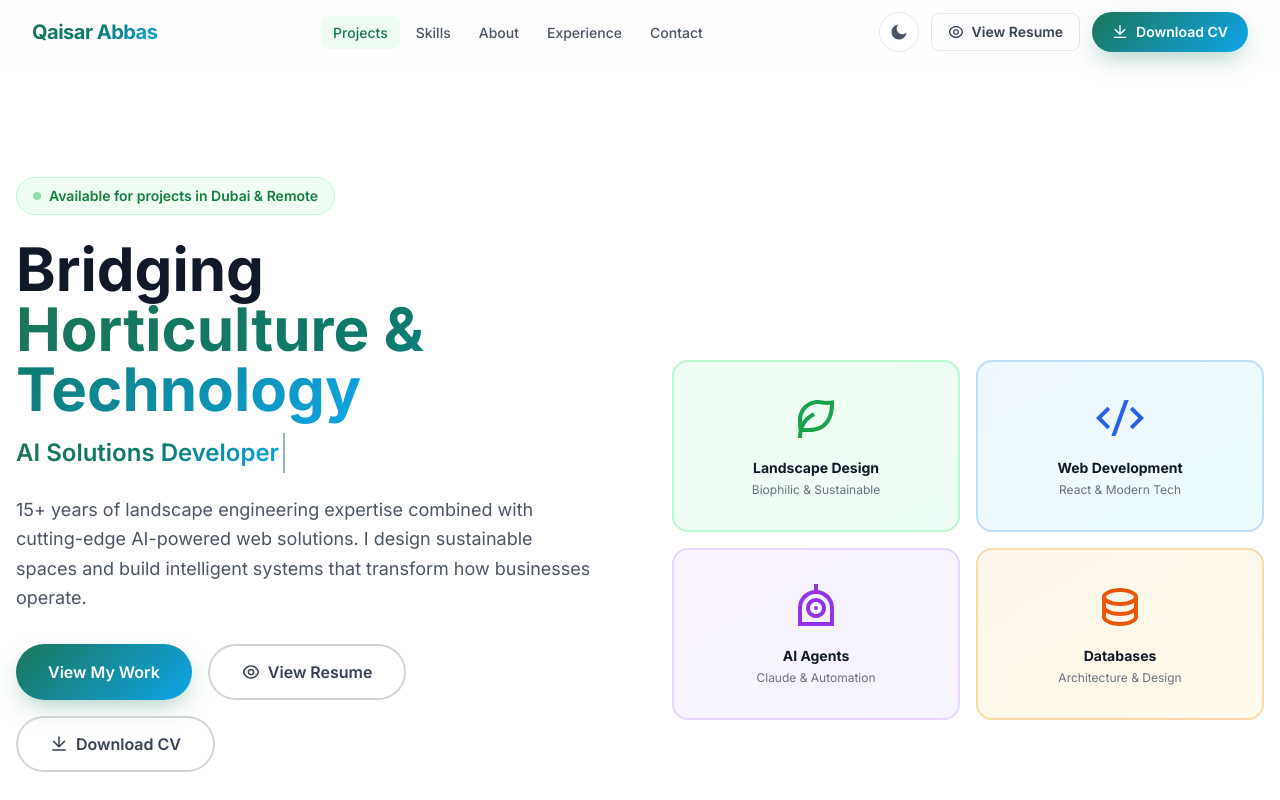
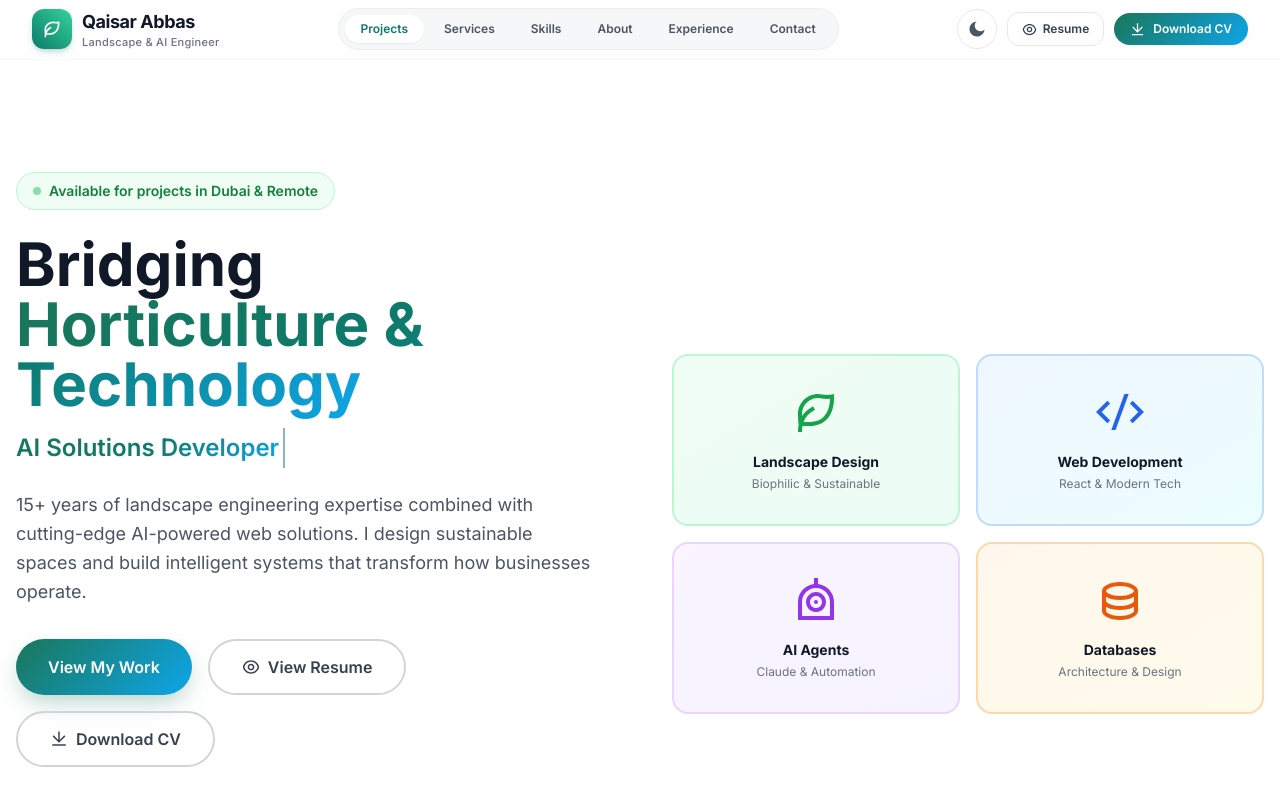
Before and after one commit to Kaiserabbas/portfolio-2027, a React (Vite) app: page / in a window 1280 px wide. Shown: the top 800 px of the page. Built offline with nearby package versions, Linux system fonts and the light colour scheme.

Commit message:
feat: refresh navigation layout

```diff
--- a/src/components/layout/Footer.jsx
+++ b/src/components/layout/Footer.jsx
@@ -18,16 +18,19 @@ export default function Footer() {
               Landscape Engineer & AI Solutions Developer bridging 15+ years of horticulture expertise with cutting-edge technology in Dubai, UAE.
             </p>
             <div className="flex gap-3 mt-5">
-              <a href="https://linkedin.com" target="_blank" rel="noreferrer"
-                className="w-9 h-9 flex items-center justify-center rounded-lg bg-gray-800 hover:bg-primary-500 transition text-gray-300 hover:text-white">
+              <a href="https://www.linkedin.com/in/kaisar-abbas/" target="_blank" rel="noreferrer"
+                className="w-9 h-9 flex items-center justify-center rounded-lg bg-gray-800 hover:bg-primary-500 transition text-gray-300 hover:text-white"
+                title="LinkedIn Profile">
                 <RiLinkedinBoxFill size={18} />
               </a>
               <a href="https://github.com" target="_blank" rel="noreferrer"
-                className="w-9 h-9 flex items-center justify-center rounded-lg bg-gray-800 hover:bg-primary-500 transition text-gray-300 hover:text-white">
+                className="w-9 h-9 flex items-center justify-center rounded-lg bg-gray-800 hover:bg-primary-500 transition text-gray-300 hover:text-white"
+                title="GitHub Profile">
                 <RiGithubFill size={18} />
               </a>
-              <a href="mailto:qaisar.abbas@email.com"
-                className="w-9 h-9 flex items-center justify-center rounded-lg bg-gray-800 hover:bg-primary-500 transition text-gray-300 hover:text-white">
+              <a href="mailto:Kayser.abbas@gmail.com"
+                className="w-9 h-9 flex items-center justify-center rounded-lg bg-gray-800 hover:bg-primary-500 transition text-gray-300 hover:text-white"
+                title="Email Kayser">
                 <RiMailLine size={18} />
               </a>
             </div>
@@ -37,7 +40,7 @@ export default function Footer() {
           <div>
             <h4 className="text-white font-semibold mb-4">Quick Links</h4>
             <ul className="space-y-2 text-sm">
-              {['projects', 'skills', 'about', 'experience', 'contact'].map(link => (
+              {['projects', 'services', 'skills', 'about', 'experience', 'contact'].map(link => (
                 <li key={link}>
                   <a href={`#${link}`} className="text-gray-400 hover:text-white transition capitalize">
                     {link}
@@ -62,13 +65,13 @@ export default function Footer() {
               </li>
               <li className="flex items-center gap-2 text-gray-400">
                 <RiMailLine className="text-primary-500 flex-shrink-0" size={16} />
-                <a href="mailto:qaisar.abbas@email.com" className="hover:text-white transition">
-                  qaisar.abbas@email.com
+                <a href="mailto:Kayser.abbas@gmail.com" className="hover:text-white transition">
+                  Kayser.abbas@gmail.com
                 </a>
               </li>
               <li className="flex items-center gap-2 text-gray-400">
                 <RiPhoneLine className="text-primary-500 flex-shrink-0" size={16} />
-                <a href="tel:+971" className="hover:text-white transition">+971 XX XXX XXXX</a>
+                <a href="tel:+971551740572" className="hover:text-white transition">+971 55 1740572</a>
               </li>
             </ul>
             <a
--- a/src/components/layout/Navbar.jsx
+++ b/src/components/layout/Navbar.jsx
@@ -1,20 +1,31 @@
 import { useState, useEffect } from 'react';
 import { Link, useLocation } from 'react-router-dom';
 import {
-  RiMenu3Line, RiCloseLine, RiDownloadLine, RiEyeLine,
+  RiMenu3Line,
+  RiCloseLine,
+  RiDownloadLine,
+  RiEyeLine,
+  RiLeafLine,
+  RiFolderLine,
+  RiServiceLine,
+  RiToolsLine,
+  RiUserLine,
+  RiBriefcaseLine,
+  RiMailLine,
 } from 'react-icons/ri';
 import ThemeToggle from '../ui/ThemeToggle';
 import { useActiveSection } from '../../hooks/useScrollAnimation';
 
 const NAV_LINKS = [
-  { href: '#projects', label: 'Projects' },
-  { href: '#skills', label: 'Skills' },
-  { href: '#about', label: 'About' },
-  { href: '#experience', label: 'Experience' },
-  { href: '#contact', label: 'Contact' },
+  { href: '#projects', label: 'Projects', icon: RiFolderLine },
+  { href: '#services', label: 'Services', icon: RiServiceLine },
+  { href: '#skills', label: 'Skills', icon: RiToolsLine },
+  { href: '#about', label: 'About', icon: RiUserLine },
+  { href: '#experience', label: 'Experience', icon: RiBriefcaseLine },
+  { href: '#contact', label: 'Contact', icon: RiMailLine },
 ];
 
-const SECTION_IDS = ['projects', 'skills', 'about', 'experience', 'contact'];
+const SECTION_IDS = ['projects', 'services', 'skills', 'about', 'experience', 'contact'];
 
 export default function Navbar({ isDark, toggleTheme }) {
   const [menuOpen, setMenuOpen] = useState(false);
@@ -24,7 +35,7 @@ export default function Navbar({ isDark, toggleTheme }) {
   const isHome = location.pathname === '/';
 
   useEffect(() => {
-    const handler = () => setScrolled(window.scrollY > 20);
+    const handler = () => setScrolled(window.scrollY > 15);
     window.addEventListener('scroll', handler, { passive: true });
     return () => window.removeEventListener('scroll', handler);
   }, []);
@@ -34,74 +45,104 @@ export default function Navbar({ isDark, toggleTheme }) {
 
   const handleNavClick = (href) => {
     setMenuOpen(false);
-    if (!isHome) return;
+    if (!isHome) {
+      window.location.href = '/' + href;
+      return;
+    }
     const id = href.replace('#', '');
     const el = document.getElementById(id);
-    if (el) el.scrollIntoView({ behavior: 'smooth' });
+    if (el) {
+      el.scrollIntoView({ behavior: 'smooth' });
+    }
   };
 
   return (
-    <nav className={`sticky top-0 z-50 transition-all duration-300 ${scrolled
-      ? 'bg-white/95 dark:bg-gray-950/95 backdrop-blur-xl shadow-md border-b border-gray-100 dark:border-gray-800'
-      : 'bg-white/80 dark:bg-gray-950/80 backdrop-blur-md border-b border-transparent'
+    <header className={`sticky top-0 z-50 transition-all duration-300 ${
+      scrolled
+        ? 'bg-white/95 dark:bg-gray-950/95 backdrop-blur-xl shadow-sm border-b border-gray-200/80 dark:border-gray-800'
+        : 'bg-white/80 dark:bg-gray-950/80 backdrop-blur-md border-b border-gray-100/60 dark:border-gray-900'
     }`}>
       <div className="max-w-7xl mx-auto px-4 sm:px-6 lg:px-8">
-        <div className="flex items-center justify-between h-16">
-          {/* Logo */}
-          <Link to="/" className="text-xl font-bold gradient-text tracking-tight">
+        <div className="flex items-center justify-between h-18 py-2">
+
+          {/* Logo with Monogram Badge */}
+          <Link to="/" className="flex items-center gap-2.5 group">
+            <div className="w-10 h-10 rounded-xl bg-gradient-to-tr from-primary-600 to-emerald-400 flex items-center justify-center text-white shadow-md shadow-primary-500/20 group-hover:scale-105 transition-transform duration-200">
+              <RiLeafLine size={20} />
+            </div>
+            <div>
+              <span className="text-lg font-bold text-gray-900 dark:text-white tracking-tight group-hover:text-primary-600 dark:group-hover:text-emerald-400 transition-colors">
                 Qaisar Abbas
+              </span>
+              <span className="block text-[11px] font-medium text-gray-500 dark:text-gray-400 -mt-0.5 tracking-wide">
+                Landscape &amp; AI Engineer
+              </span>
+            </div>
           </Link>
 
-          {/* Desktop Nav */}
-          <ul className="hidden lg:flex items-center gap-1">
-            {isHome && NAV_LINKS.map(({ href, label }) => {
+          {/* Desktop Navigation Links */}
+          <nav className="hidden lg:flex items-center gap-1 bg-gray-100/70 dark:bg-gray-900/60 p-1.5 rounded-full border border-gray-200/60 dark:border-gray-800">
+            {isHome ? (
+              NAV_LINKS.map(({ href, label }) => {
                 const id = href.replace('#', '');
                 const isActive = activeSection === id;
                 return (
-                <li key={href}>
                   <a
+                    key={href}
                     href={href}
-                    onClick={(e) => { e.preventDefault(); handleNavClick(href); }}
-                    className={`px-3 py-2 rounded-lg text-sm font-medium transition-all duration-200 ${
+                    onClick={(e) => {
+                      e.preventDefault();
+                      handleNavClick(href);
+                    }}
+                    className={`relative px-4 py-1.5 rounded-full text-xs font-semibold transition-all duration-200 ${
                       isActive
-                        ? 'text-primary-500 bg-green-50 dark:bg-green-900/20'
-                        : 'text-gray-600 dark:text-gray-300 hover:text-gray-900 dark:hover:text-white hover:bg-gray-50 dark:hover:bg-gray-800'
+                        ? 'bg-white dark:bg-gray-800 text-primary-600 dark:text-emerald-400 shadow-sm'
+                        : 'text-gray-600 dark:text-gray-300 hover:text-gray-900 dark:hover:text-white hover:bg-white/50 dark:hover:bg-gray-800/50'
                     }`}
                   >
                     {label}
                   </a>
-                </li>
                 );
-            })}
-          </ul>
+              })
+            ) : (
+              <Link
+                to="/"
+                className="px-4 py-1.5 rounded-full text-xs font-semibold text-gray-700 dark:text-gray-200 hover:text-primary-500 transition"
+              >
+                ← Back to Home
+              </Link>
+            )}
+          </nav>
 
-          {/* Right Actions */}
-          <div className="hidden lg:flex items-center gap-3">
+          {/* Right Action Items */}
+          <div className="hidden lg:flex items-center gap-2.5">
             <ThemeToggle isDark={isDark} toggle={toggleTheme} />
+
             <Link
               to="/resume"
-              className="flex items-center gap-2 px-4 py-2 rounded-lg text-sm font-semibold text-gray-700 dark:text-gray-200 border border-gray-200 dark:border-gray-700 hover:bg-gray-50 dark:hover:bg-gray-800 transition-all"
+              className="flex items-center gap-1.5 px-3.5 py-2 rounded-xl text-xs font-semibold text-gray-700 dark:text-gray-200 border border-gray-200 dark:border-gray-700 hover:bg-gray-50 dark:hover:bg-gray-800 hover:border-gray-300 dark:hover:border-gray-600 transition-all shadow-2xs"
             >
-              <RiEyeLine size={16} />
-              View Resume
+              <RiEyeLine size={15} />
+              <span>Resume</span>
             </Link>
+
             <a
               href="/resume/Qaisar-Abbas-Resume.pdf"
               download="Qaisar-Abbas-Resume.pdf"
-              className="cta-btn text-sm px-5 py-2.5"
+              className="cta-btn text-xs py-2 px-4 shadow-sm"
             >
-              <RiDownloadLine size={16} />
-              Download CV
+              <RiDownloadLine size={15} />
+              <span>Download CV</span>
             </a>
           </div>
 
-          {/* Mobile Menu Button */}
+          {/* Mobile Actions: Theme + Toggle Hamburger */}
           <div className="flex lg:hidden items-center gap-2">
             <ThemeToggle isDark={isDark} toggle={toggleTheme} />
             <button
               onClick={() => setMenuOpen(prev => !prev)}
-              aria-label="Toggle menu"
-              className="w-10 h-10 flex items-center justify-center rounded-lg text-gray-700 dark:text-gray-200 hover:bg-gray-100 dark:hover:bg-gray-800 transition"
+              aria-label="Toggle Navigation Menu"
+              className="w-10 h-10 flex items-center justify-center rounded-xl text-gray-700 dark:text-gray-200 border border-gray-200 dark:border-gray-800 bg-gray-50 dark:bg-gray-900 hover:bg-gray-100 dark:hover:bg-gray-800 transition"
             >
               {menuOpen ? <RiCloseLine size={22} /> : <RiMenu3Line size={22} />}
             </button>
@@ -109,41 +150,66 @@ export default function Navbar({ isDark, toggleTheme }) {
         </div>
       </div>
 
-      {/* Mobile Menu */}
+      {/* Mobile Drawer Menu */}
       {menuOpen && (
-        <div className="lg:hidden border-t border-gray-100 dark:border-gray-800 bg-white dark:bg-gray-950 px-4 pb-4 pt-2 shadow-xl">
+        <div className="lg:hidden border-t border-gray-200 dark:border-gray-800 bg-white/95 dark:bg-gray-950/95 backdrop-blur-2xl px-4 py-4 shadow-2xl animate-[fadeIn_0.2s_ease-out]">
           <ul className="space-y-1 mb-4">
-            {isHome && NAV_LINKS.map(({ href, label }) => (
+            {isHome ? (
+              NAV_LINKS.map(({ href, label, icon: Icon }) => {
+                const id = href.replace('#', '');
+                const isActive = activeSection === id;
+                return (
                   <li key={href}>
                     <a
                       href={href}
-                  onClick={(e) => { e.preventDefault(); handleNavClick(href); }}
-                  className="block px-4 py-2.5 rounded-lg text-sm font-medium text-gray-700 dark:text-gray-200 hover:bg-gray-50 dark:hover:bg-gray-800 transition"
+                      onClick={(e) => {
+                        e.preventDefault();
+                        handleNavClick(href);
+                      }}
+                      className={`flex items-center gap-3 px-4 py-2.5 rounded-xl text-sm font-semibold transition ${
+                        isActive
+                          ? 'bg-primary-50 dark:bg-emerald-950/40 text-primary-600 dark:text-emerald-400 font-bold'
+                          : 'text-gray-700 dark:text-gray-300 hover:bg-gray-50 dark:hover:bg-gray-900'
+                      }`}
                     >
-                  {label}
+                      <Icon size={18} className="text-primary-500" />
+                      <span>{label}</span>
                     </a>
                   </li>
-            ))}
+                );
+              })
+            ) : (
+              <li>
+                <Link
+                  to="/"
+                  className="flex items-center gap-3 px-4 py-2.5 rounded-xl text-sm font-semibold text-gray-700 dark:text-gray-200 hover:bg-gray-50 dark:hover:bg-gray-900"
+                >
+                  <span>← Back to Home</span>
+                </Link>
+              </li>
+            )}
           </ul>
-          <div className="flex flex-col gap-2 pt-2 border-t border-gray-100 dark:border-gray-800">
+
+          <div className="grid grid-cols-2 gap-2 pt-3 border-t border-gray-100 dark:border-gray-800">
             <Link
               to="/resume"
-              className="flex items-center justify-center gap-2 w-full py-2.5 rounded-lg text-sm font-semibold text-gray-700 dark:text-gray-200 border border-gray-200 dark:border-gray-700"
+              onClick={() => setMenuOpen(false)}
+              className="flex items-center justify-center gap-1.5 py-2.5 rounded-xl text-xs font-semibold text-gray-700 dark:text-gray-200 border border-gray-200 dark:border-gray-700 hover:bg-gray-50 dark:hover:bg-gray-900"
             >
-              <RiEyeLine size={16} />
-              View Resume
+              <RiEyeLine size={15} />
+              <span>View Resume</span>
             </Link>
             <a
               href="/resume/Qaisar-Abbas-Resume.pdf"
               download="Qaisar-Abbas-Resume.pdf"
-              className="cta-btn justify-center text-sm"
+              className="cta-btn justify-center text-xs py-2.5"
             >
-              <RiDownloadLine size={16} />
-              Download CV
+              <RiDownloadLine size={15} />
+              <span>Download CV</span>
             </a>
           </div>
         </div>
       )}
-    </nav>
+    </header>
   );
 }
```
Lines whose indentation alone changed are shown as unchanged.
